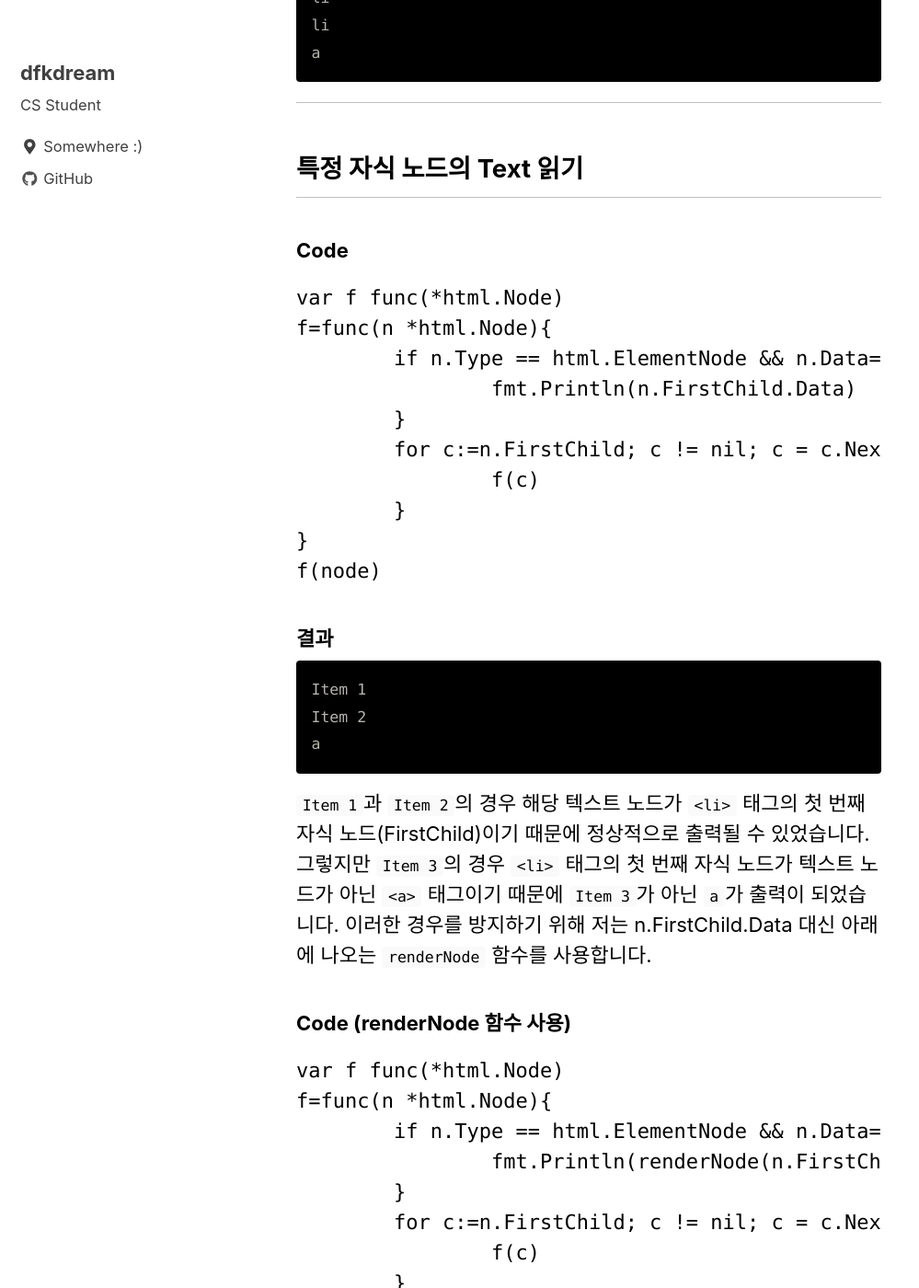
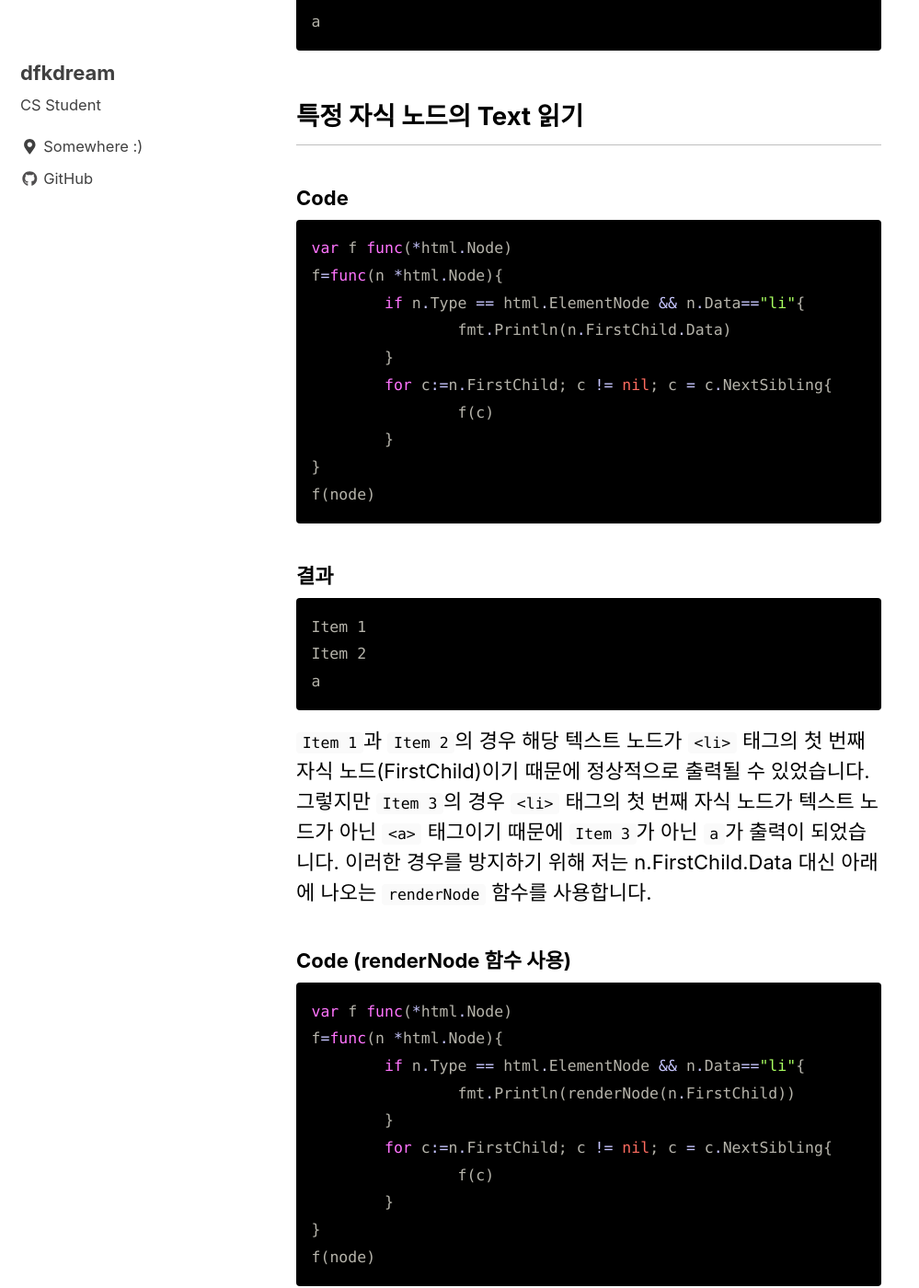
Before and after one commit to dfkdream/blog, a Jekyll site: the page built from _posts/2018-09-15-using-golang-net-html-parser.md, in a window 1280 px wide and 1400 px high, scrolled down 1625 px. Shown: the whole window at 92% size, without its empty margins (0-999 px from the left). Built offline with Jekyll 4.4.1, drawn with Linux system fonts in a browser that asks for light colours; nearby versions of some CDN libraries; comment, search, counter and statistics services are not loaded; some of the changed text lies outside the part shown.

Commit message:
remove useless seperators

```diff
--- a/_posts/2018-09-15-using-golang-net-html-parser.md
+++ b/_posts/2018-09-15-using-golang-net-html-parser.md
@@ -1,5 +1,5 @@
 ---
-title: "Golang html 파서 사용하기"
+title: "Golang HTML 파서 사용하기"
 date: 2018-09-15 02:20:00 +0900
 category: CS Golang
 comments: true
@@ -20,12 +20,11 @@ Golang으로 애플리케이션 개발을 하면서 HTML 파서를 사용할 일
 	<li><a href="http://www.example.com">Item 3</a></li>
 </ul>
 ~~~
-***
 
 ## 자식 노드 전체 탐색
 HTML 파싱에는 일반적으로 이 코드를 사용합니다. 자식 노드 전체를 재귀적으로 탐색합니다.
 ### Code
-~~~Go
+~~~go
 var f func(*html.Node)
 f=func(n *html.Node){
 	if n.Type == html.ElementNode{
@@ -46,10 +45,9 @@ li
 a
 ~~~
 
-***
 ## 특정 자식 노드의 Text 읽기
 ### Code
-~~~Go
+~~~go
 var f func(*html.Node)
 f=func(n *html.Node){
 	if n.Type == html.ElementNode && n.Data=="li"{
@@ -69,7 +67,7 @@ a
 ~~~
 `Item 1`과 `Item 2`의 경우 해당 텍스트 노드가 `<li>` 태그의 첫 번째 자식 노드(FirstChild)이기 때문에 정상적으로 출력될 수 있었습니다. 그렇지만 `Item 3`의 경우 `<li>` 태그의 첫 번째 자식 노드가 텍스트 노드가 아닌 `<a>` 태그이기 때문에 `Item 3`가 아닌 `a`가 출력이 되었습니다. 이러한 경우를 방지하기 위해 저는 n.FirstChild.Data 대신 아래에 나오는 `renderNode` 함수를 사용합니다.
 ### Code (renderNode 함수 사용)
-~~~Go
+~~~go
 var f func(*html.Node)
 f=func(n *html.Node){
 	if n.Type == html.ElementNode && n.Data=="li"{
@@ -89,11 +87,10 @@ Item 2
 ~~~
 다만, renderNode를 사용할 경우 파싱 결과에 HTML이 포함됩니다. 파싱 결과에 HTML이 포함되어도 되는 경우에만 사용할 수 있겠습니다.
 
-***
 ## HTML 노드 렌더링
 ### Code
 [stackoverflow](https://stackoverflow.com/questions/30109061/)를 참고했습니다.
-~~~Go
+~~~go
 func renderNode(n *html.Node) string {
 	var buf bytes.Buffer
 	w := io.Writer(&buf)
@@ -110,10 +107,9 @@ func renderNode(n *html.Node) string {
 </ul>
 ~~~
 
-***
 ## 하위 노드 전체 렌더링하기
 ### Code
-~~~Go
+~~~go
 var result =""
 for d := n.FirstChild; d != nil; d = d.NextSibling {
 	result += renderNode(d)
@@ -126,10 +122,9 @@ for d := n.FirstChild; d != nil; d = d.NextSibling {
 	<li><a href="http://www.example.com">Item 3</a></li>
 ~~~
 
-***
 ## Attribute 값 읽기
 ### Code
-~~~Go
+~~~go
 var f func(*html.Node)
 f=func(n *html.Node){
 	if n.Type == html.ElementNode && n.Data=="a"&& len(n.Attr)>0&&n.Attr[0].Key=="href"{
@@ -146,5 +141,7 @@ f(node)
 http://www.example.com
 ~~~
 `len(n.Attr)>0`을 추가하지 않을 경우 Attribute가 없는 태그(예시의 경우 `<a>`)를 만났을 때 `runtime error: index out of range` Panic이 발생합니다.
+
 ***
+
 `net/html` 파서를 사용하기 불편하다면 [goquery](https://github.com/PuerkitoBio/goquery) 등의 다른 라이브러리를 사용하는 것도 좋겠습니다.
```
